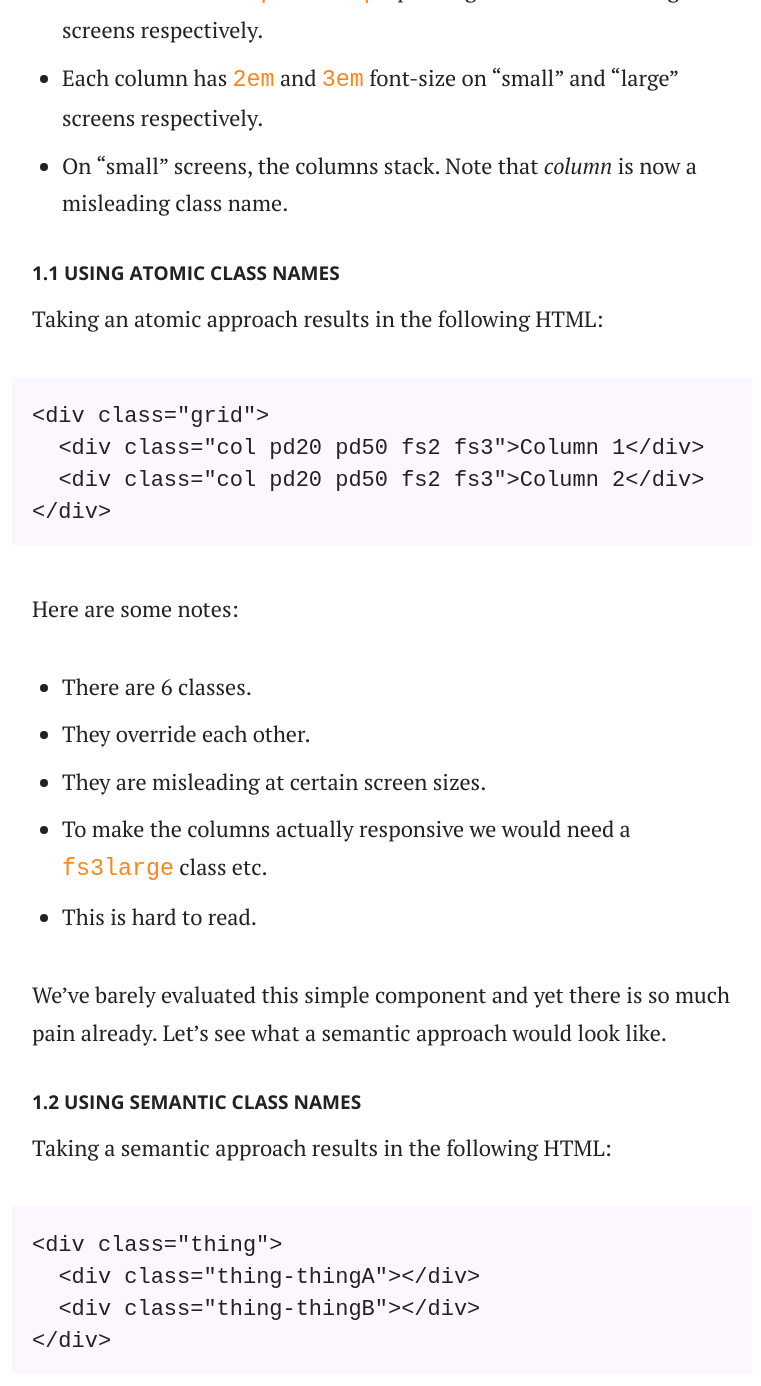
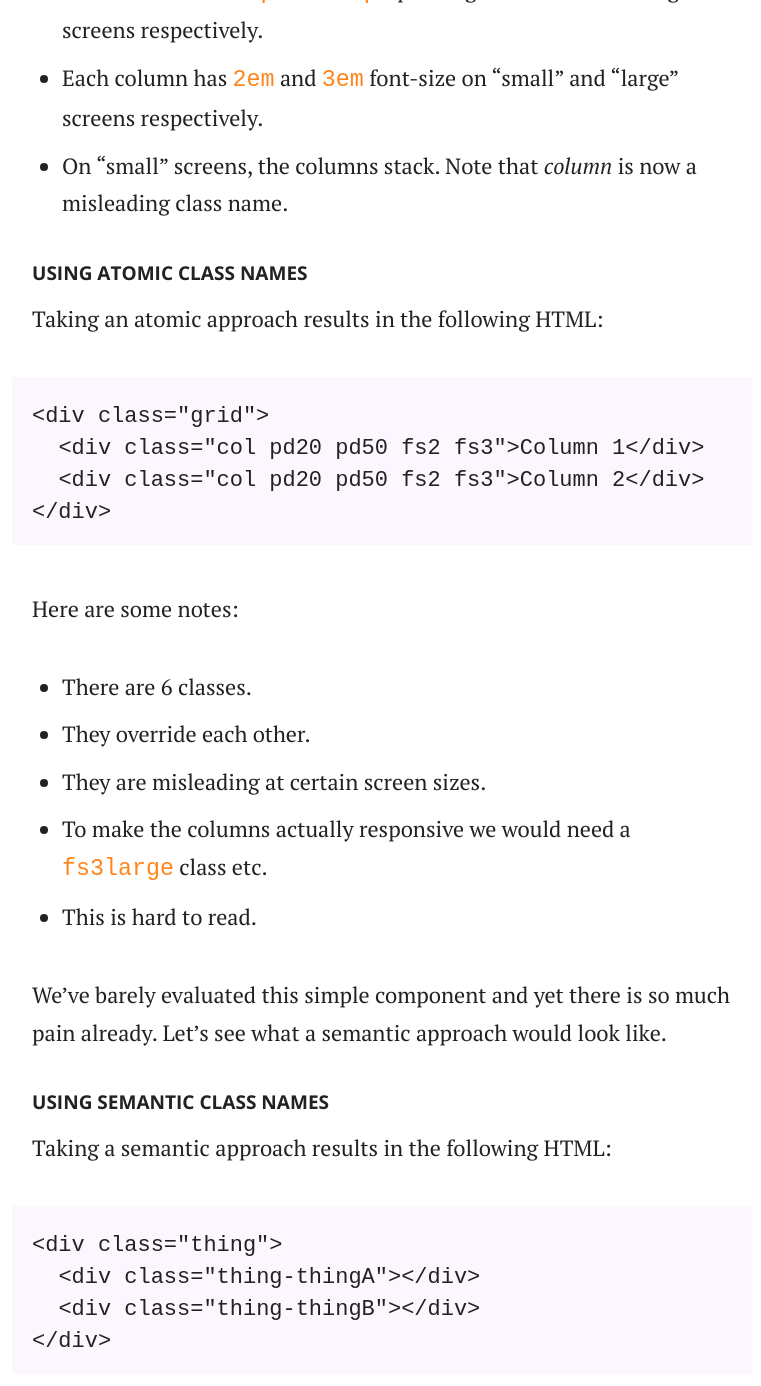
Before and after one commit to adamsilver/maintainablecss.com-jekyll, a Jekyll site: the page built from _chapters/03-reuse.md, in a window 1280 px wide and 1400 px high, scrolled down 821 px. Shown: the top 1386 px of the window, without its empty margins (258-1019 px from the left). Built offline with Jekyll 4.4.1, drawn with Linux system fonts in a browser that asks for light colours.

Commit message:
Better first example

```diff
--- a/_chapters/03-reuse.md
+++ b/_chapters/03-reuse.md
@@ -21,7 +21,7 @@ Imagine coding a two-column responsive grid whereby:
 * Each column has `2em` and `3em` font-size on "small" and "large" screens respectively.
 * On "small" screens, the columns stack. Note that *column* is now a misleading class name.
 
-### 1.1 Using atomic class names
+### Using atomic class names
 
 Taking an atomic approach results in the following HTML:
 
@@ -40,7 +40,7 @@ Here are some notes:
 
 We've barely evaluated this simple component and yet there is so much pain already. Let's see what a semantic approach would look like.
 
-### 1.2 Using semantic class names
+### Using semantic class names
 
 Taking a semantic approach results in the following HTML:
 
```
